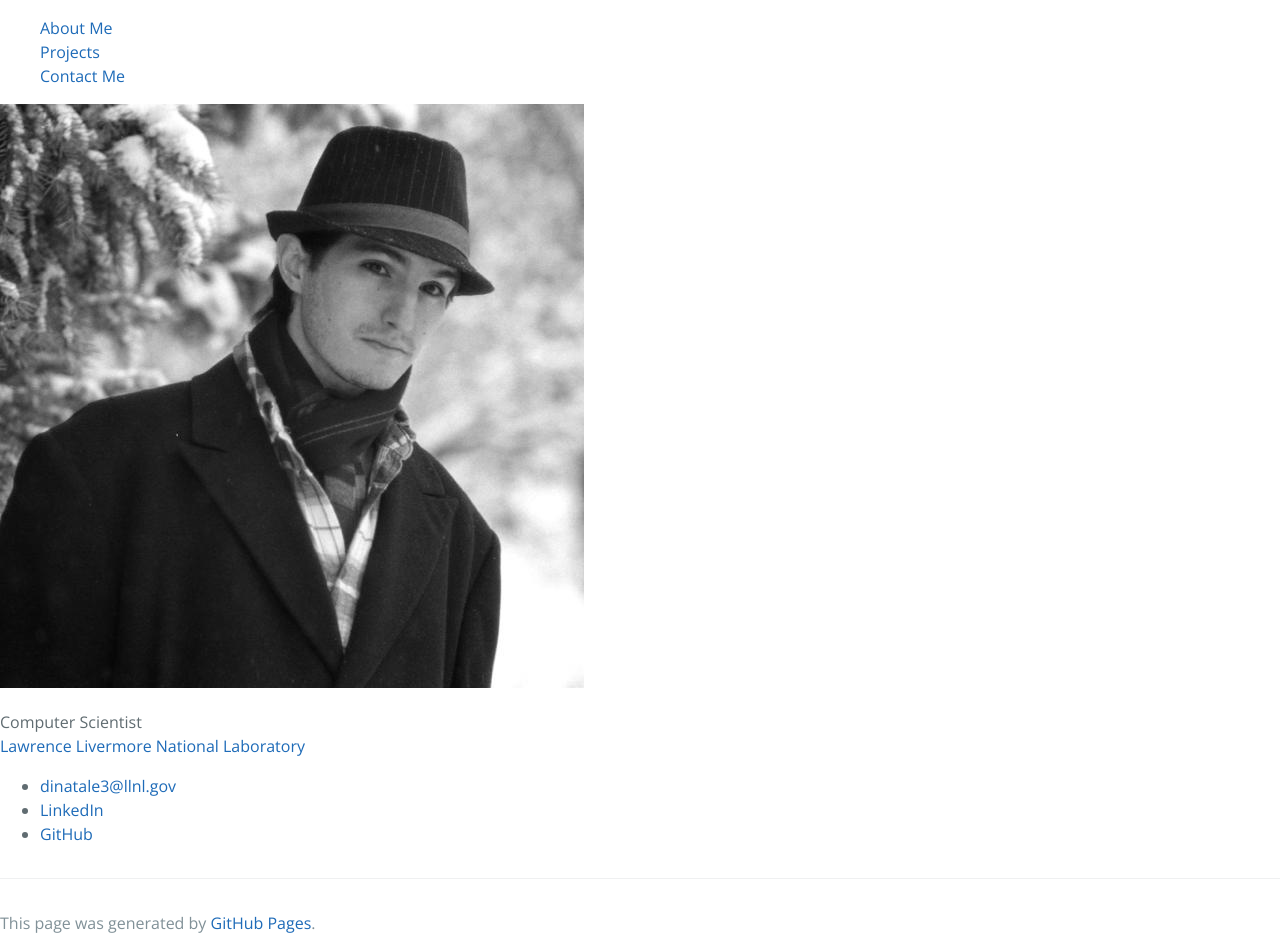
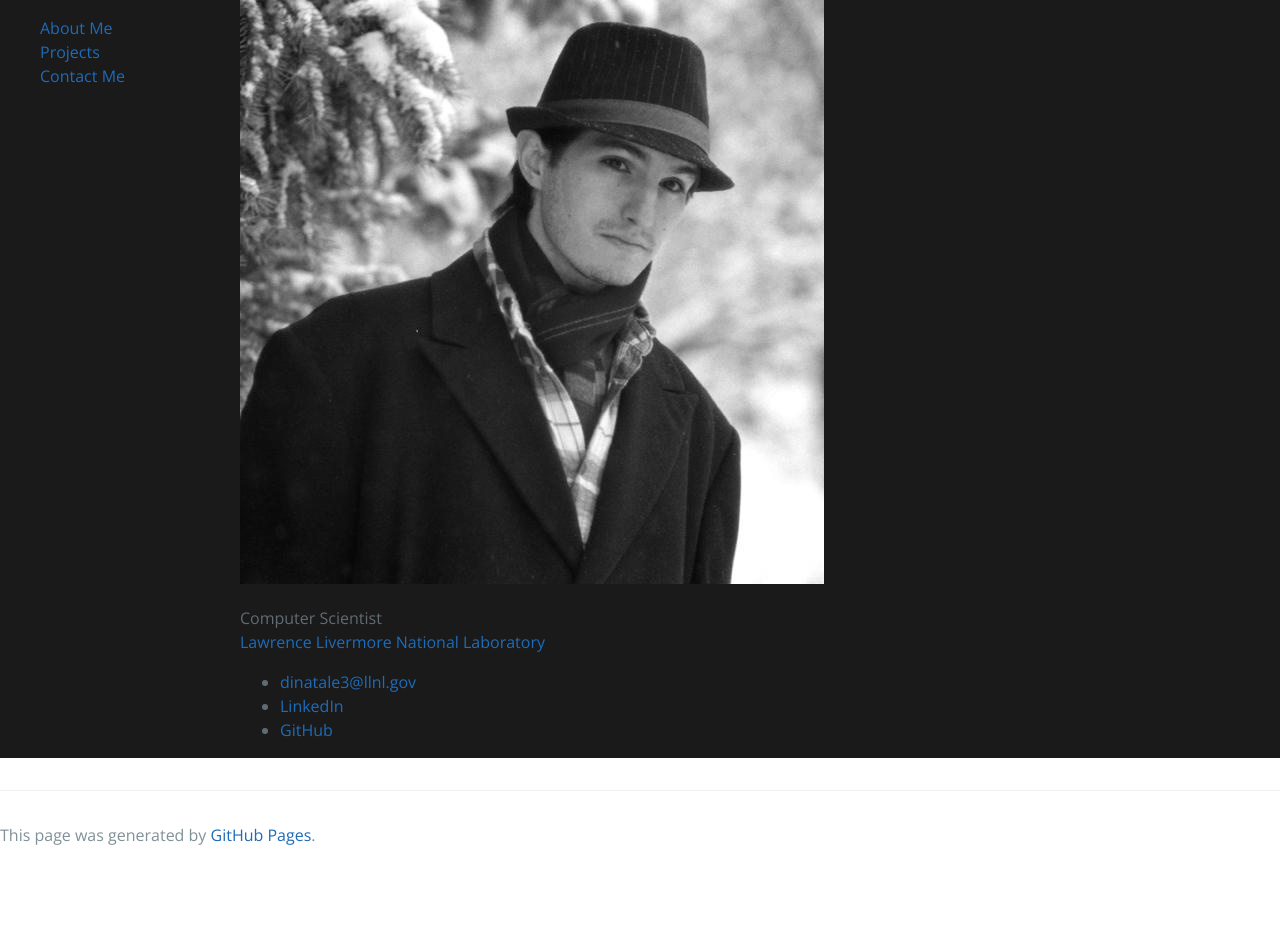
Before and after one commit to FrankD412/frankd412.github.io, a Jekyll site: the page built from index.html, in a window 1280 px wide. Built offline with Jekyll 4.4.1, drawn with Linux system fonts in a browser that asks for light colours; after the commit the page ends 900 px from its top, so only the background shows below that.

Commit message:
Revert back to forced selector for content.

```diff
--- a/assets/css/style.scss
+++ b/assets/css/style.scss
@@ -3,12 +3,10 @@
 
 @import 'jekyll-theme-cayman';
 
-.default-content {
-    div {
-        display: grid;
-        grid-template-columns: 15em auto;
-        background-color: $content-bg-color;
-    }
+div.default-content {
+    display: grid;
+    grid-template-columns: 15em auto;
+    background-color: $content-bg-color;
 }
 
 .navigation {
```
